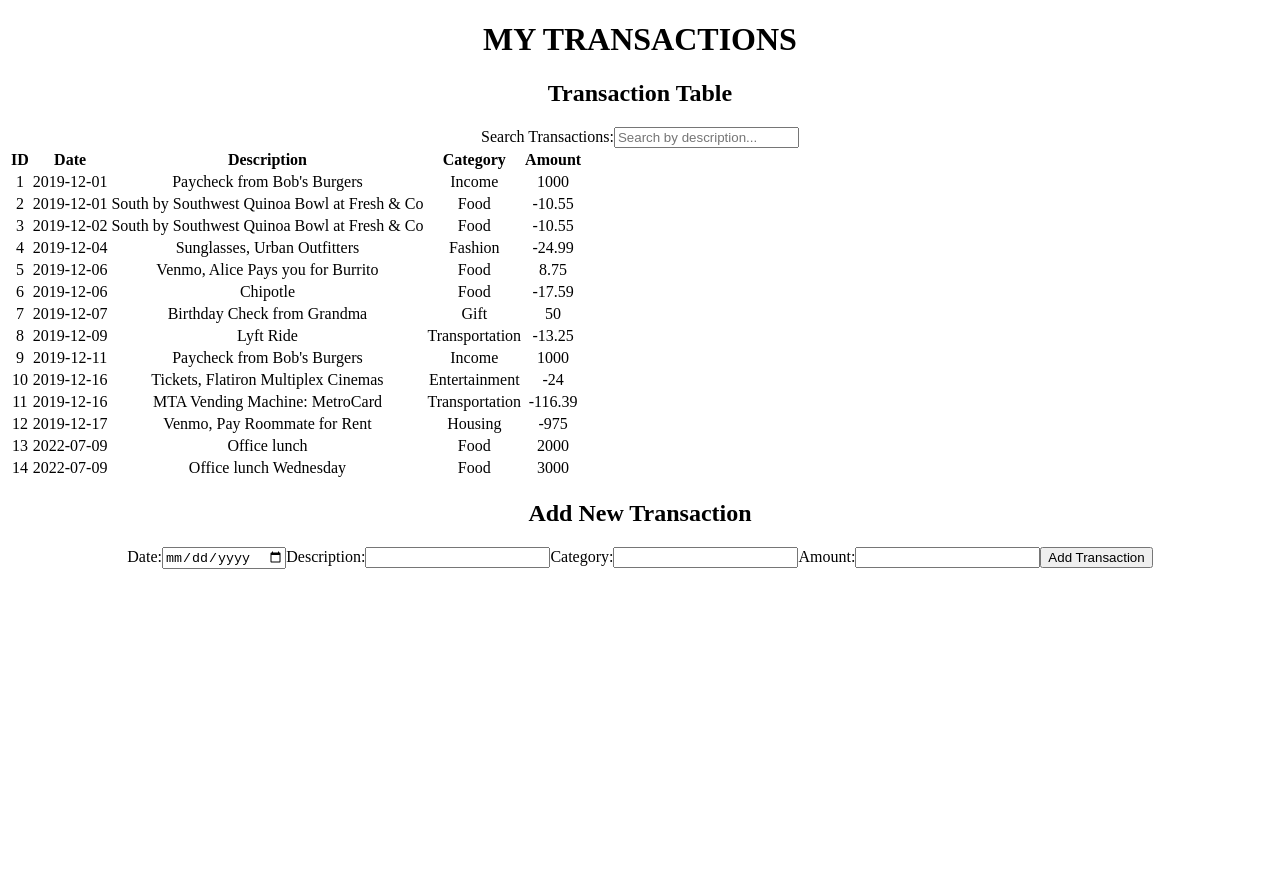
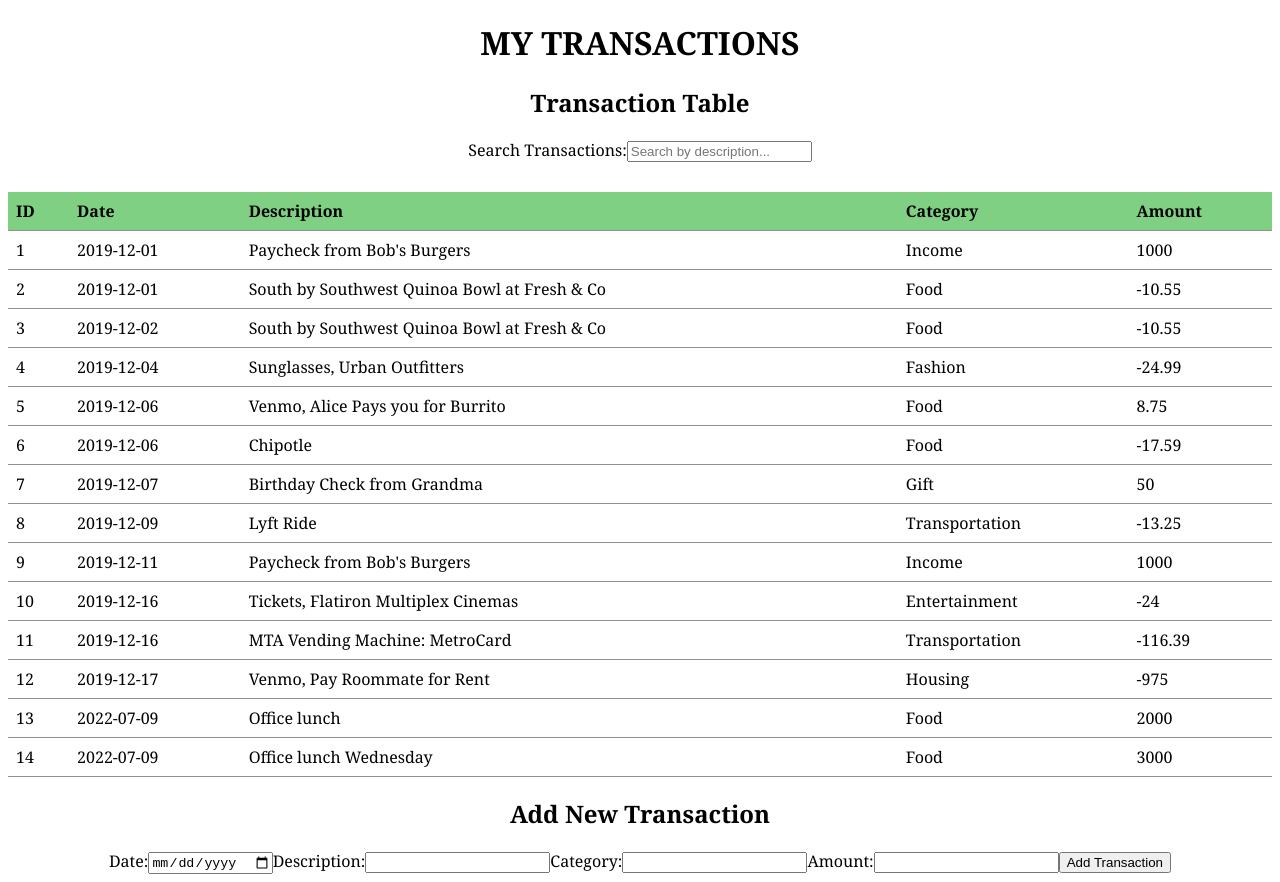
Before and after one commit to christine-M9/Phase-2-week-1-code-challenge, a React (Create React App) app in the folder bank-of-flatiron/: page / in a window 1280 px wide. Before the commit the page ends 800 px from the top, so only its background shows below. Built offline with nearby package versions, Linux system fonts and the light colour scheme.

Commit message:
css styling

```diff
--- a/bank-of-flatiron/src/index.css
+++ b/bank-of-flatiron/src/index.css
@@ -1,3 +1,22 @@
-body{
+ /* body text styling */
+ body{
     text-align: center;
+    font-family:Georgia, 'Times New Roman', Times, serif
 }
+
+  /* table styling */
+  table {
+    width: 100%;
+    border-collapse: collapse;
+    margin-top: 30px;
+  }
+
+  th, td {
+    padding: 8px;
+    border-bottom: 1px solid #918f8f;
+    text-align: left;
+  }
+
+  th {
+    background-color: #7fd082;
+  }
```
